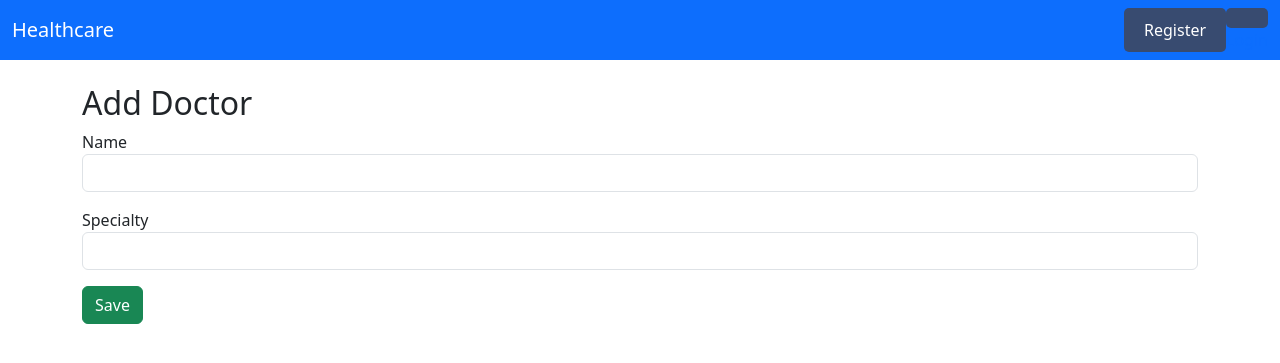
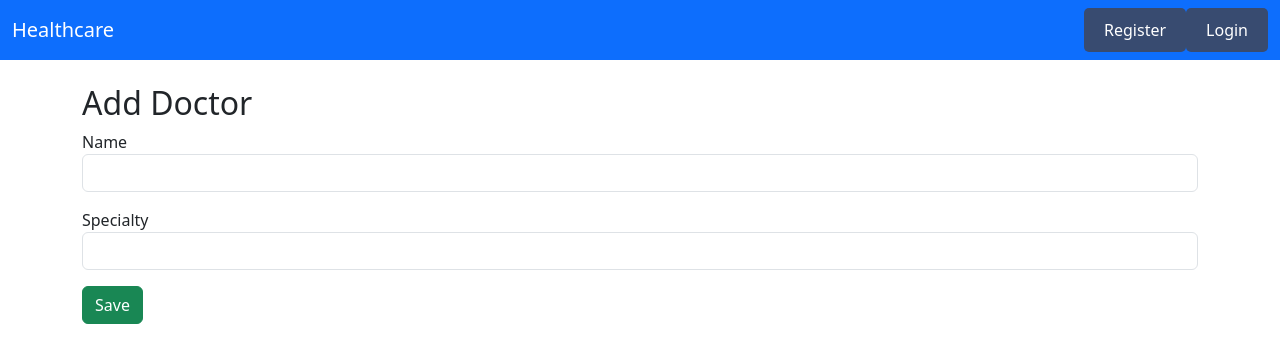
Before and after one commit to Strom732/healthcare_backend, a Django app: page /add_doctor/ in a window 1280 px wide. Shown: the top 363 px of the page. Run offline with Django 5.2, Linux system fonts and the light colour scheme; parts of the project's set-up code (start-up, migrations or seed data) failed here and were passed over.

Commit message:
login issuss

```diff
--- a/templates/base.html
+++ b/templates/base.html
@@ -19,7 +19,7 @@
                         </form>
                      {% else %}
                         <li class="nav-item"><a class="nav-link" href="/register/"  style="background-color: #384B70; color: white; padding: 10px 20px; border: none; border-radius: 5px; cursor: pointer;">Register</a></li>
-                        <li class="nav-item"><a class="nav-link" href="/register/"  style="background-color: #384B70; color: white; padding: 10px 20px; border: none; border-radius: 5px; cursor: pointer;"><a href="{% url 'login' %}">Login</a></li>
+                        <li class="nav-item"><a class="nav-link" href="{% url 'login' %}"  style="background-color: #384B70; color: white; padding: 10px 20px; border: none; border-radius: 5px; cursor: pointer;">Login</a></li>
                      {% endif %}
                 </ul>
             </div>
```
